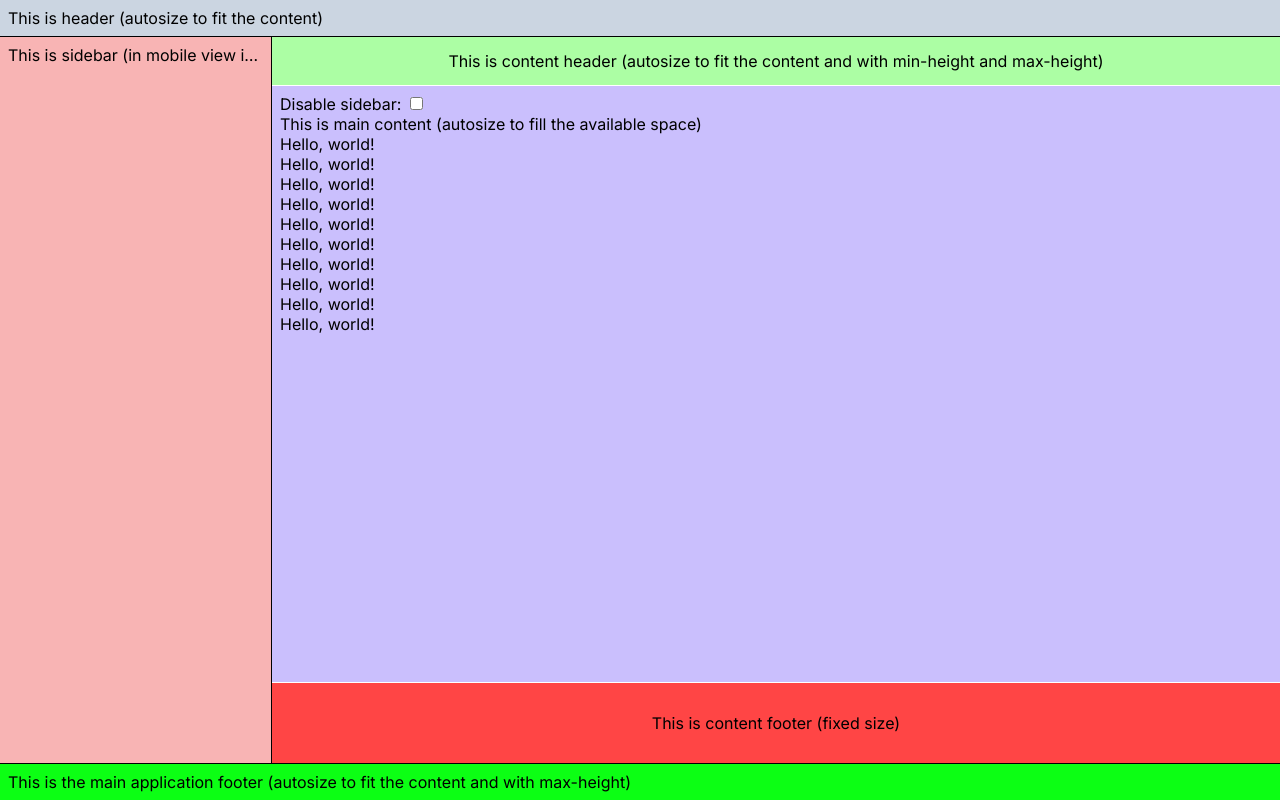
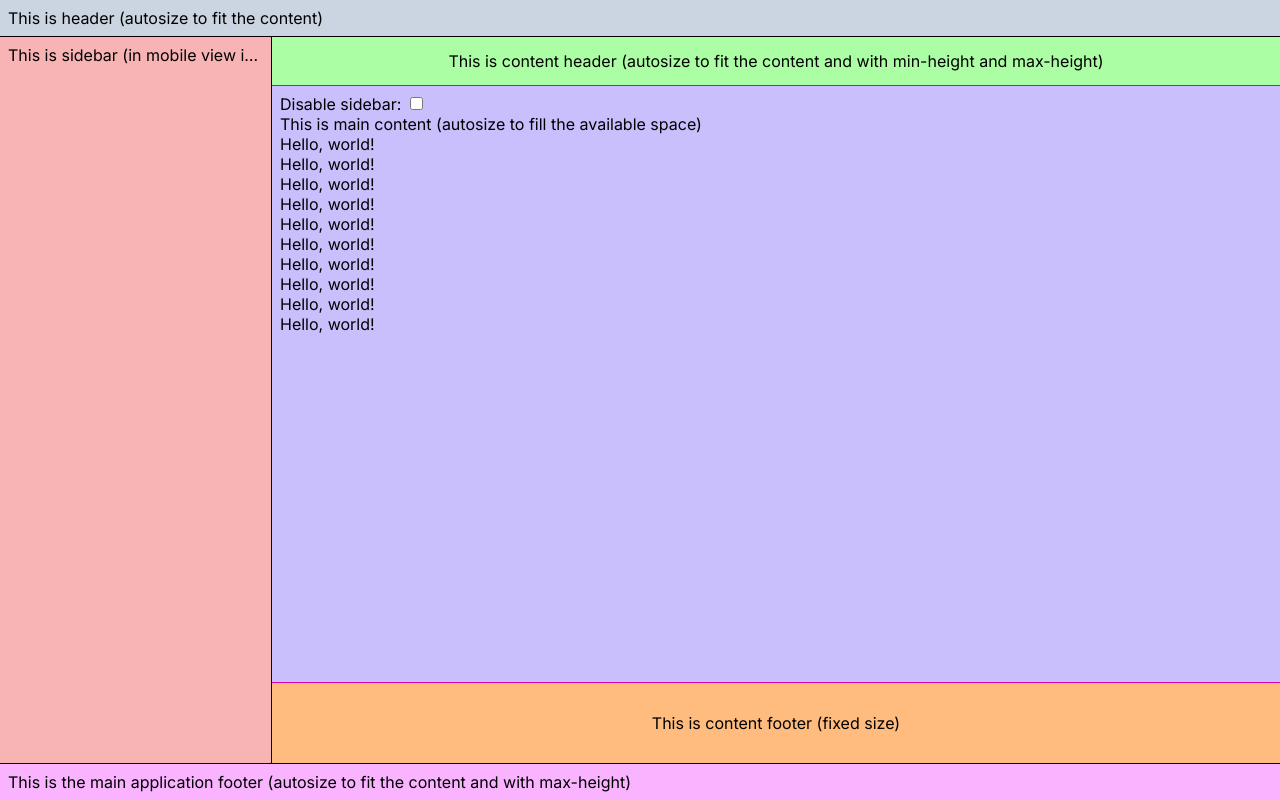
Before and after one commit to padcom/app-layout-example, a Vue app: page / in a window 1280 px wide. Built offline with nearby package versions, Linux system fonts and the light colour scheme.

Commit message:
Design cleanup (colors)

```diff
--- a/src/App.vue
+++ b/src/App.vue
@@ -62,10 +62,10 @@ html, body {
 *::-webkit-scrollbar {
   width: 5px;
   height: 8px;
-  background-color: #aaaaaa;
+  background-color: #ffffff;
 }
 *::-webkit-scrollbar-thumb {
-  background: black;
+  background: #666;
 }
 
 /* This is the top-level wrapper. It defines the distribution of main elements (header */
@@ -209,14 +209,14 @@ html, body {
   }
   > .content-main {
     background-color: #cabffd;
-    border-block: solid 1px white;
+    border-block: solid 1px #df00a7;
   }
   > .content-footer {
-    background-color: #ff4545;
+    background-color: #ffbc7e;
   }
 }
 .footer{
-  background-color: #0cff14;
+  background-color: #f9b3ff;
   border-top: solid 1px black;
 }
 </style>
```
